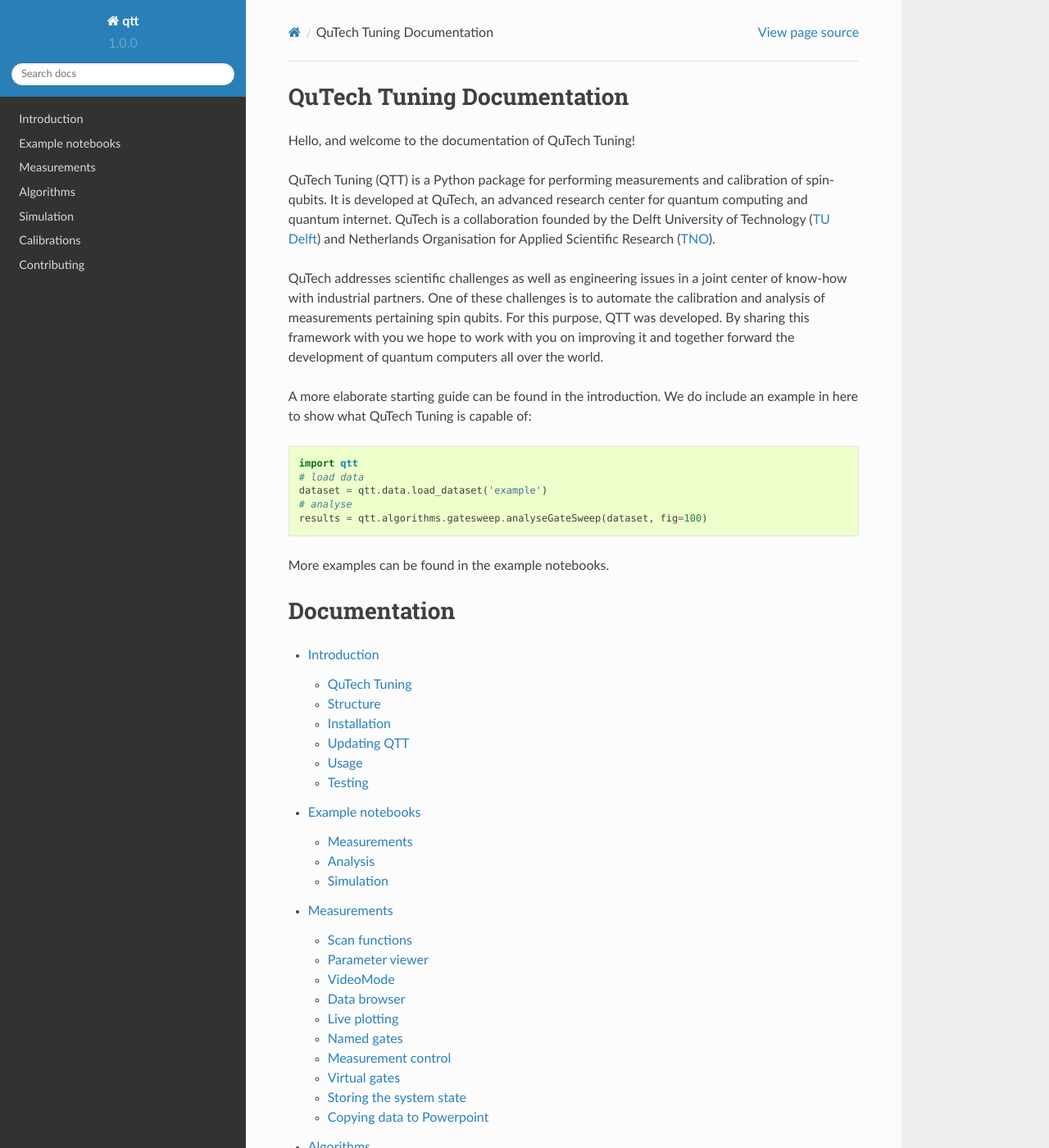
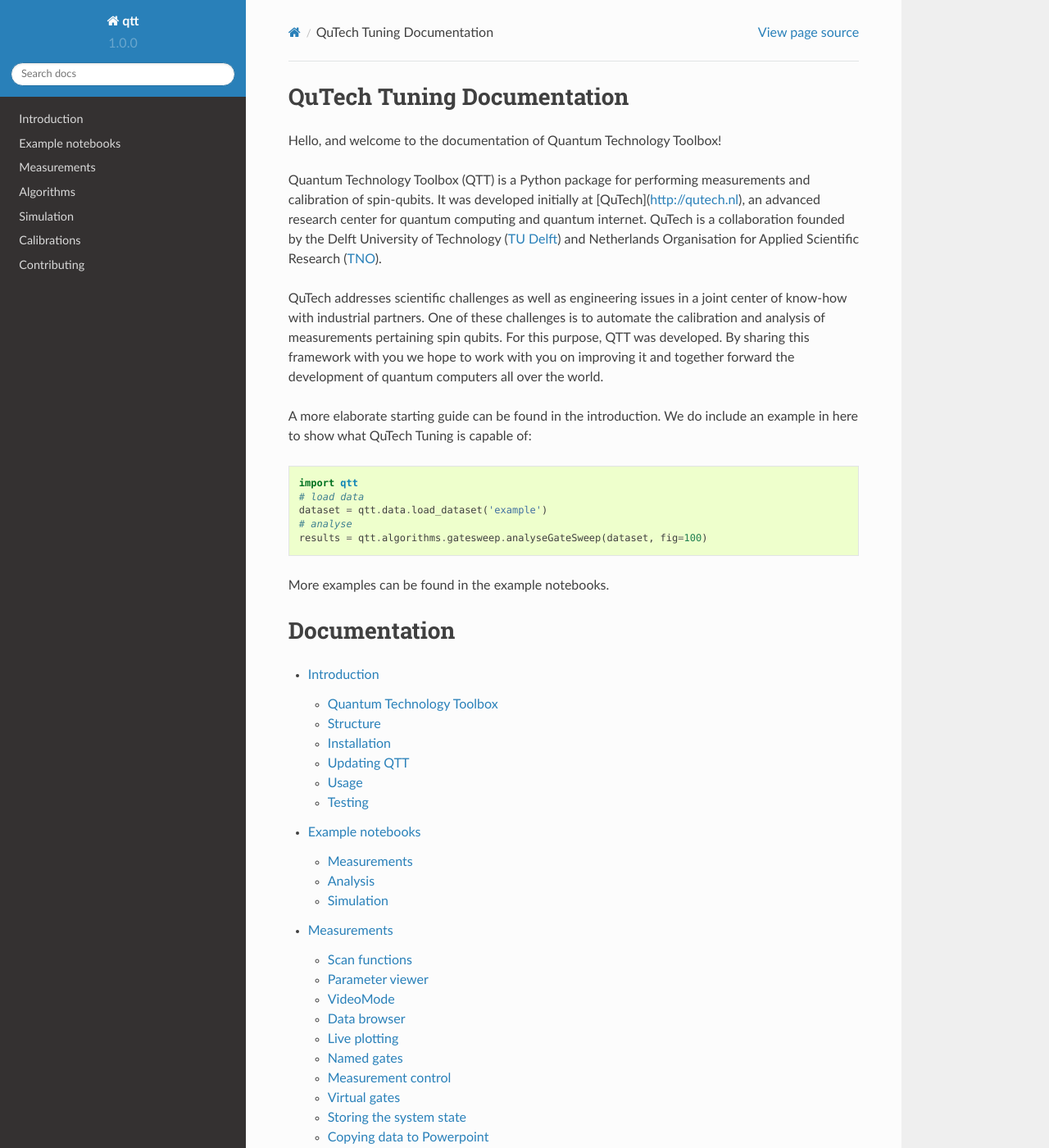
Before and after one commit to QuTech-Delft/qtt, a Sphinx documentation site: the page built from docs/index.rst, in a window 1280 px wide and 1400 px high. Shown: the whole window at 82% size. Built offline with Sphinx 7.4.7 and the Read the Docs theme 2.0.0, drawn with Linux system fonts in a browser that asks for light colours; pages that are not in the unit, such as notebooks, are missing from menus; the version number is read from the project's files by our own code.

Commit message:
update package name

```diff
--- a/docs/index.rst
+++ b/docs/index.rst
@@ -11,9 +11,10 @@
    :maxdepth: 2
    :caption: Contents:
 
-Hello, and welcome to the documentation of QuTech Tuning!
+Hello, and welcome to the documentation of Quantum Technology Toolbox!
 
-QuTech Tuning (QTT) is a Python package for performing measurements and calibration of spin-qubits. It is developed at QuTech, an advanced research center for quantum computing and quantum internet. QuTech is a collaboration founded by the Delft University of Technology (`TU Delft <https://www.tudelft.nl/en>`_) and Netherlands Organisation for Applied Scientiﬁc Research (`TNO <https://www.tno.nl/en>`_).
+Quantum Technology Toolbox (QTT) is a Python package for performing measurements and calibration of spin-qubits. It was developed initially at [QuTech](http://qutech.nl),
+an advanced research center for quantum computing and quantum internet. QuTech is a collaboration founded by the Delft University of Technology (`TU Delft <https://www.tudelft.nl/en>`_) and Netherlands Organisation for Applied Scientiﬁc Research (`TNO <https://www.tno.nl/en>`_).
 
 QuTech addresses scientific challenges as well as engineering issues in a joint center of know-how with industrial partners. One of these challenges is to automate the calibration and analysis of measurements pertaining spin qubits. For this purpose, QTT was developed. By sharing this framework with you we hope to work with you on improving it and together forward the development of quantum computers all over the world.
 
--- a/docs/introduction.rst
+++ b/docs/introduction.rst
@@ -3,10 +3,10 @@
 
 Welcome to the QTT framework. This introduction will shortly introduce the framework, and it will guide you through the structure, installation process and how to contribute. We look forward to working with you!
 
-QuTech Tuning
--------------
+Quantum Technology Toolbox
+--------------------------
 
-QuTech Tuning (QTT) is a Python-based framework developed by QuTech for the tuning and calibration of quantum dots and spin qubits. QuTech is an advanced research center based in Delft, the Netherlands, for quantum computing and quantum internet. It is a collaboration founded by the Delft University of Technology (TU Delft) and the Netherlands Organisation for Applied Scientiﬁc Research (TNO).
+Quantum Technology Toolbox (QTT) is a Python-based framework developed by QuTech for the tuning and calibration of quantum dots and spin qubits. QuTech is an advanced research center based in Delft, the Netherlands, for quantum computing and quantum internet. It is a collaboration founded by the Delft University of Technology (TU Delft) and the Netherlands Organisation for Applied Scientiﬁc Research (TNO).
 
 The experiments done on spin-qubits at QuTech make use of the QTT framework to add automated funcionalities and algorithms to their measurement code.
 This paves the way to a more time-efficient, user-friendly and robust code, making more complex research on larger systems possible.
--- a/docs/notebooks/README.md
+++ b/docs/notebooks/README.md
@@ -1,4 +1,4 @@
-# QuTech Tuning examples
+# QTT examples
 
 Below we included some examples, from very basic measurements to more advanced simulations
 and analysis examples. For examples of the underlying QCoDeS framework, see
```
Also changed, not shown: paper/paper.md (+2 -2 lines), qtt/__init__.py (+3 -5 lines).
